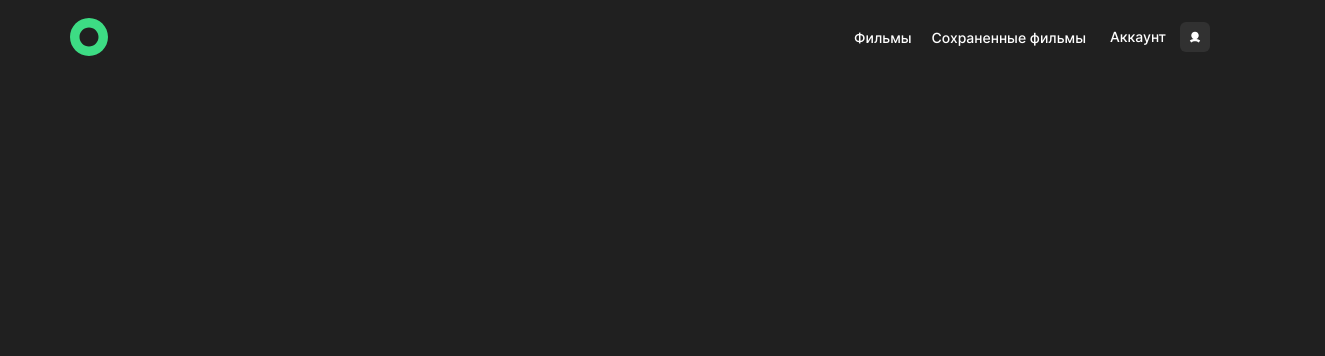
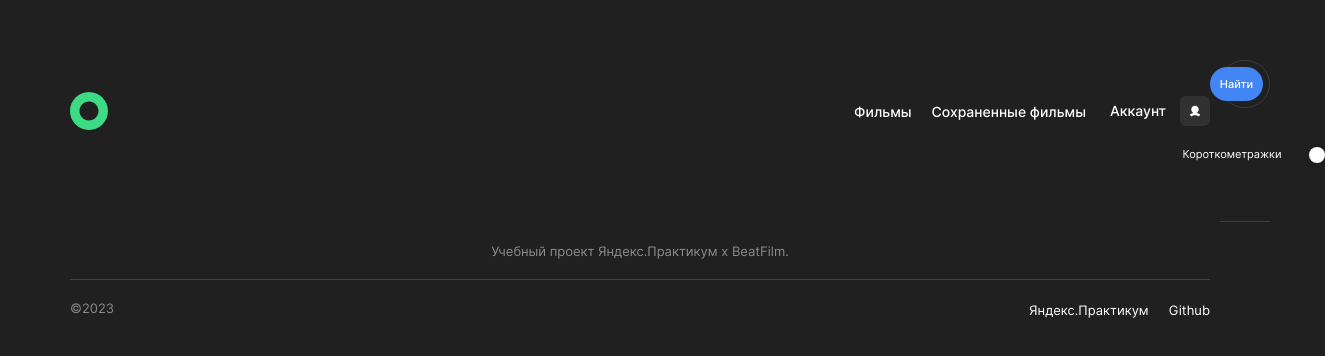
Before and after one commit to romankrivopalov/movies-explorer-frontend, a React (Create React App) app: page /movies in a window 1280 px wide. Shown: the top 356 px of the page, 1325 px wide, since content can reach past the window. Built offline with nearby package versions, Linux system fonts and the light colour scheme.

Commit message:
create Movie component

```diff
--- a/src/components/App/App.css
+++ b/src/components/App/App.css
@@ -16,7 +16,6 @@
 
 .layout {
   display: grid;
-  justify-content: center;
 }
 
 @media screen and (min-width: 1220px) {
--- a/src/components/Movies/Movies.js
+++ b/src/components/Movies/Movies.js
@@ -1,9 +1,15 @@
-import Header from "../Header/Header.js";
+import Header from '../Header/Header.js';
+import SearchForm from './SearchForm/SearchForm.js';
+
+import Footer from '../Footer/Footer.js'
 
 function Movies() {
   return(
     <div className="layout">
       <Header/>
+      <SearchForm/>
+
+      <Footer/>
     </div>
   )
 }
--- /dev/null
+++ b/src/components/Movies/SearchForm/SearchForm.css
@@ -0,0 +1,102 @@
+.search-form {
+  margin: 60px 10px 0 10px;
+  display: flex;
+  flex-direction: column;
+}
+
+.search-form::after {
+  content: '';
+  height: 1px;
+  width: 100%;
+  background-color: #aaaaaa33
+}
+
+.search-form__wrapper {
+  position: relative;
+  display: flex;
+}
+
+.search-form__wrapper_short-film {
+  justify-content: center;
+  padding: 37px 0 56px 0;
+  gap: 13px;
+}
+
+.search-form__input {
+  margin: 0;
+  padding: 14px 15px;
+  width: 100%;
+  font-size: 11px;
+  line-height: 18px;
+  font-weight: 400;
+  color: var(--color-white);
+  border: 1.5px solid rgba(170, 170, 170, .2);
+  background-color: inherit;
+  border-radius: 50px;
+  transition: border .2s ease-out;
+}
+
+.search-form__input:focus {
+  outline: none;
+  border: 1.5px solid var(--color-white);
+}
+
+.search-form__submit-btn {
+  position: absolute;
+  top: 7px;
+  right: 7px;
+  margin: 0;
+  padding: 8px 10px;
+  font-size: 11px;
+  line-height: 18px;
+  font-weight: 500;
+  color: var(--color-white);
+  background-color: var(--color-blue);
+  border: none;
+  border-radius: 50px;
+}
+
+.search-form__short-film-text {
+  margin: 0;
+  font-size: 11px;
+  line-height: 18px;
+  font-weight: 400;
+}
+
+.search-form__checkbox {
+  height: 0;
+  width: 0;
+  visibility: hidden;
+}
+
+.search-form__checkbox-label {
+  position: relative;
+  display: block;
+  width: 36px;
+  height: 20px;
+  background-color: #EBEBEB;
+  border-radius: 20px;
+  cursor: pointer;
+}
+
+.search-form__checkbox-label:after {
+  content: '';
+  position: absolute;
+  top: 2px;
+  left: 2px;
+  width: 16px;
+  height: 16px;
+  background: var(--color-white);
+  border-radius: 50%;
+  box-shadow: 0px 2px 6px rgba(0, 0, 0, 0.08);
+  transition: left .2s ease-out, transform .2s ease-out;
+}
+
+.search-form__checkbox:checked + .search-form__checkbox-label {
+  background: var(--color-green);
+}
+
+.search-form__checkbox:checked + .search-form__checkbox-label:after {
+  left: calc(100% - 2px);
+  transform: translateX(-100%);
+}
--- /dev/null
+++ b/src/components/Movies/SearchForm/SearchForm.js
@@ -0,0 +1,30 @@
+function SearchForm() {
+  return(
+    <form className="search-form">
+      <label className="search-form__wrapper">
+        <input
+          type="text"
+          placeholder="Фильм"
+          className="search-form__input"/>
+        <button className="search-form__submit-btn">
+          Найти
+        </button>
+      </label>
+      <label className="search-form__wrapper search-form__wrapper_short-film">
+        <p className="search-form__short-film-text">
+          Короткометражки
+        </p>
+        <input
+          type="checkbox"
+          name="short-film-toggle"
+          id="short-film-toggle"
+          className="search-form__checkbox"/>
+        <label
+          className="search-form__checkbox-label"
+          for="short-film-toggle"/>
+      </label>
+    </form>
+  )
+}
+
+export default SearchForm
--- a/src/index.css
+++ b/src/index.css
@@ -15,3 +15,5 @@
 @import url('./components/Main/Portfolio/Portfolio.css');
 
 @import url('./components/Footer/Footer.css');
+
+@import url('./components/Movies/SearchForm/SearchForm.css');
--- a/src/vendor/variables.css
+++ b/src/vendor/variables.css
@@ -5,4 +5,5 @@
   --color-dark-main: #202020;
   --color-dark-support: #272727;
   --color-green: #3DDC84;
+  --color-blue: #4285F4;
 }
```
